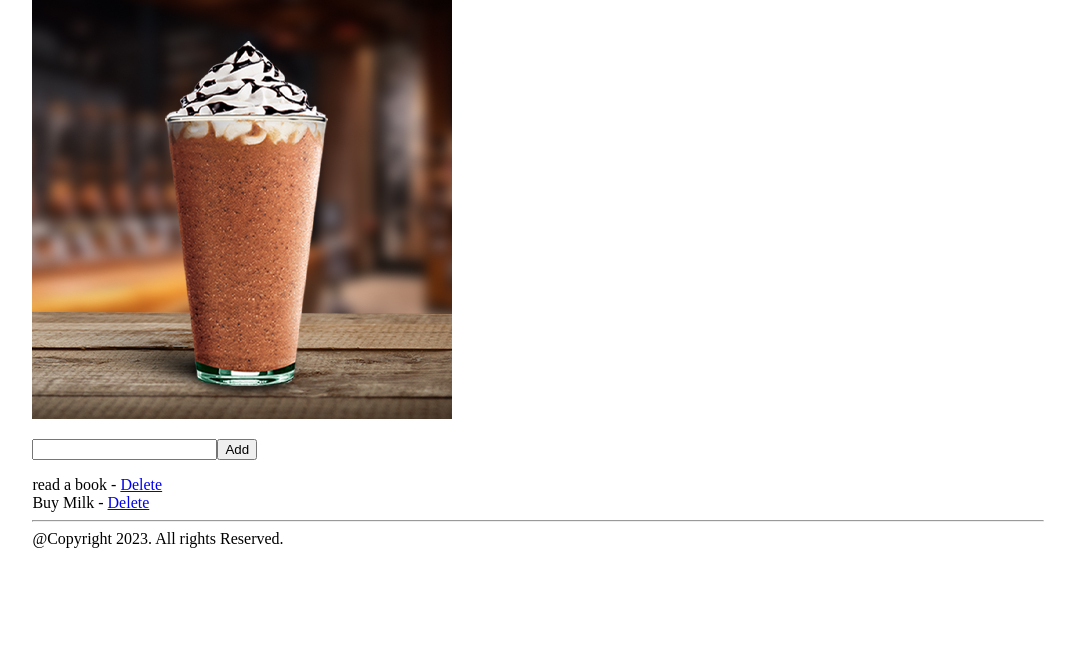
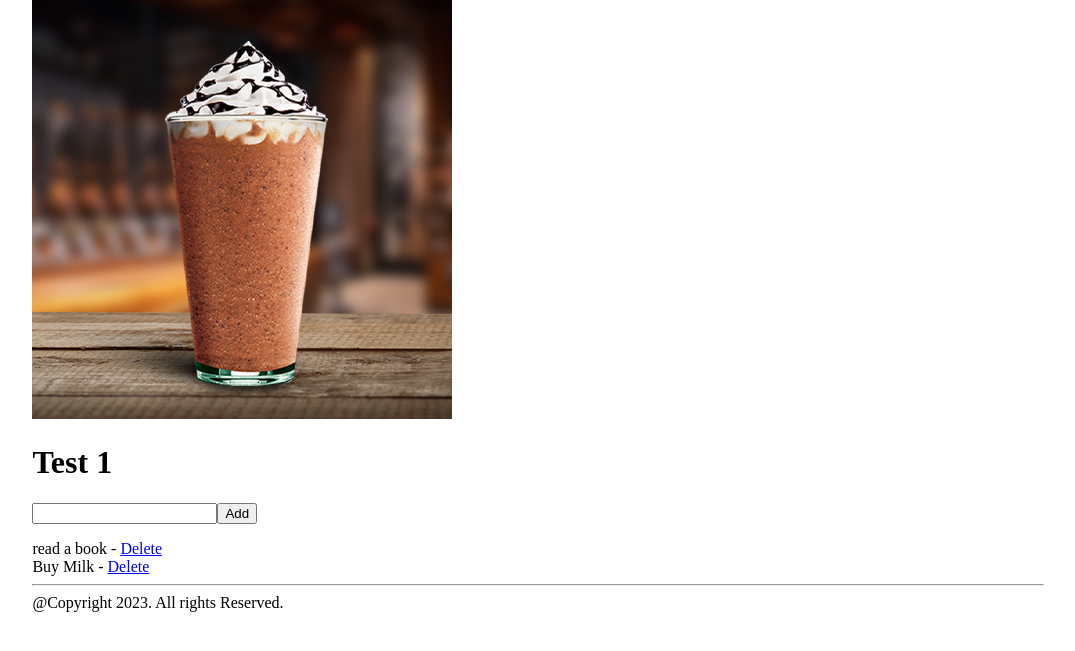
Before and after one commit to nairweb/django-todo, a Django app: page / in a window 1280 px wide. Shown: the part 99-750 px from the top of the page, without its empty margins (102-1177 px from the left). Run offline with Django 4.2, Linux system fonts and the light colour scheme; a user stored in the database is signed in; data comes from the database, SQL or seed files in the repository.

Commit message:
added test1

```diff
--- a/core/templates/todo.html
+++ b/core/templates/todo.html
@@ -4,6 +4,7 @@
 
 {% block content %}
 <img src="{% static '1.png' %}">
+<h1>Test 1</h1>
 <form method="post">
   {% csrf_token %}
   <p><input type="text" name="task" /><button>Add</button></p>
```
